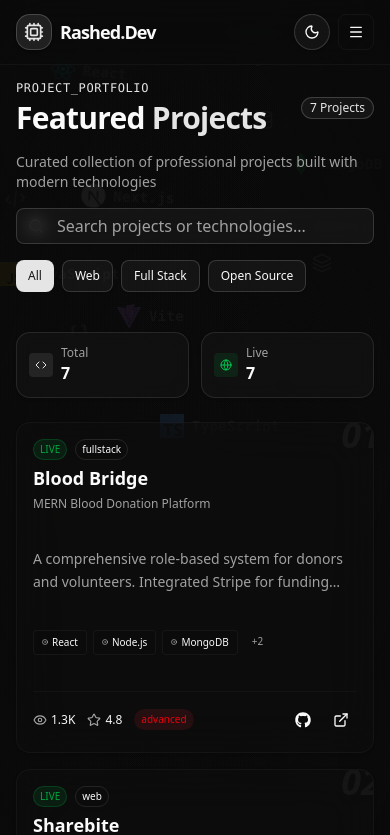
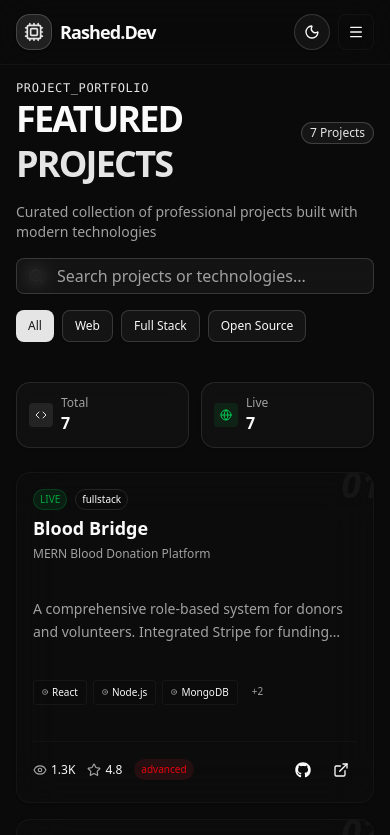
Before and after one commit to rashedulraha/Md-Rashedul-Islam, a React (Vite) app: page /projects in a window 390 px wide. Shown: the top 835 px of the page. Built offline with nearby package versions, Linux system fonts and the light colour scheme.

Commit message:
update more page

```diff
--- a/src/Pages/Experience/Experience.tsx
+++ b/src/Pages/Experience/Experience.tsx
@@ -58,7 +58,7 @@ export default function Experience() {
               <h2 className="text-primary font-mono text-[10px] sm:text-xs tracking-[0.3em] sm:tracking-[0.5em] uppercase">
                 Log_History
               </h2>
-              <h1 className="text-3xl sm:text-4xl md:text-5xl font-black tracking-tighter uppercase leading-none">
+              <h1 className="text-4xl lg:text-5xl font-black tracking-tighter uppercase leading-tight">
                 Technical <br />{" "}
                 <span className="text-primary italic">Evolution</span>
               </h1>
--- a/src/Pages/Projects/Projects.tsx
+++ b/src/Pages/Projects/Projects.tsx
@@ -167,14 +167,14 @@ export default function Projects() {
   };
 
   return (
-    <div className="relative min-h-screen w-full bg-background text-foreground container mx-auto">
+    <>
       {/* Background Animation */}
       <div className="fixed inset-0 z-0">
         <Animation />
       </div>
-
       <Navbar />
 
+      <div className="relative min-h-screen w-full bg-background text-foreground container mx-auto">
         {/* MOBILE/TABLET VIEW */}
         <div className="lg:hidden">
           <main className="relative z-10 pt-20 pb-8 px-4">
@@ -185,7 +185,7 @@ export default function Projects() {
                   <h2 className="text-primary font-mono text-xs uppercase tracking-wider">
                     PROJECT_PORTFOLIO
                   </h2>
-                <h1 className="text-3xl font-black tracking-tight mt-1">
+                  <h1 className="text-4xl lg:text-5xl font-black tracking-tighter uppercase leading-tight">
                     Featured <span className="text-primary">Projects</span>
                   </h1>
                 </div>
@@ -483,7 +483,8 @@ export default function Projects() {
                       {selectedCategory !== "all"
                         ? selectedCategory
                         : "All Categories"}
-                    {selectedComplexity !== "all" && ` • ${selectedComplexity}`}
+                      {selectedComplexity !== "all" &&
+                        ` • ${selectedComplexity}`}
                     </Badge>
                   </div>
 
@@ -547,6 +548,7 @@ export default function Projects() {
           </main>
         </div>
       </div>
+    </>
   );
 }
 
--- a/src/Pages/TechStack/TechStack.tsx
+++ b/src/Pages/TechStack/TechStack.tsx
@@ -21,7 +21,7 @@ export default function TechStack() {
             <h2 className="text-primary font-mono tracking-[0.3em] text-[10px] sm:text-xs uppercase mb-3">
               Technical Inventory
             </h2>
-            <h1 className="text-3xl sm:text-4xl md:text-5xl lg:text-6xl font-black tracking-tighter text-foreground uppercase italic leading-none">
+            <h1 className="text-4xl lg:text-5xl font-black tracking-tighter uppercase leading-tight">
               My <span className="text-primary">Tech</span> Ecosystem
             </h1>
           </div>
--- a/src/Pages/shared/HeroBanner/HeroBanner.tsx
+++ b/src/Pages/shared/HeroBanner/HeroBanner.tsx
@@ -54,7 +54,7 @@ export default function HeroBanner() {
           </div>
 
           <div className="space-y-2 w-full">
-            <h1 className="text-3xl sm:text-4xl md:text-5xl lg:text-6xl xl:text-7xl font-black leading-tight tracking-tighter text-foreground">
+            <h1 className="text-4xl lg:text-5xl font-black tracking-tighter uppercase leading-tight">
               Welcome <br className="hidden sm:block" />
               To My <span className="text-primary italic">World</span>
             </h1>
```
Lines whose indentation alone changed are shown as unchanged.
